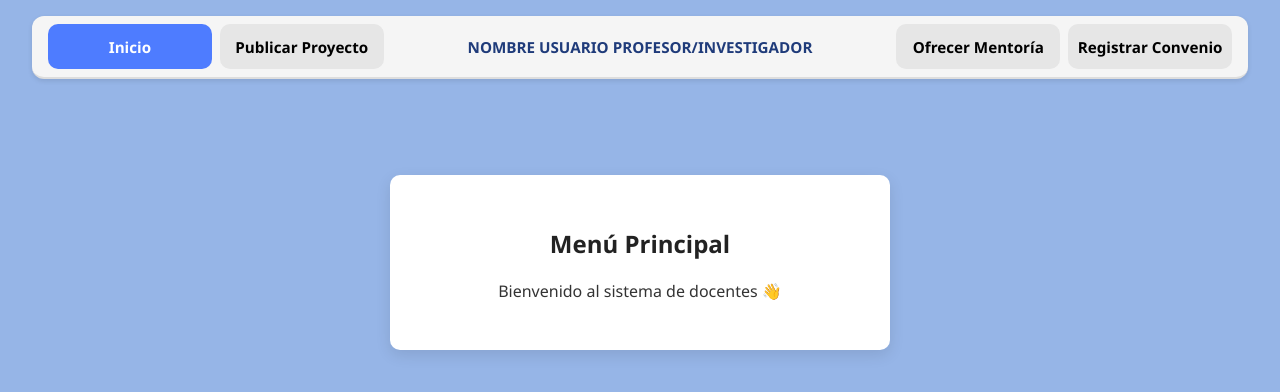
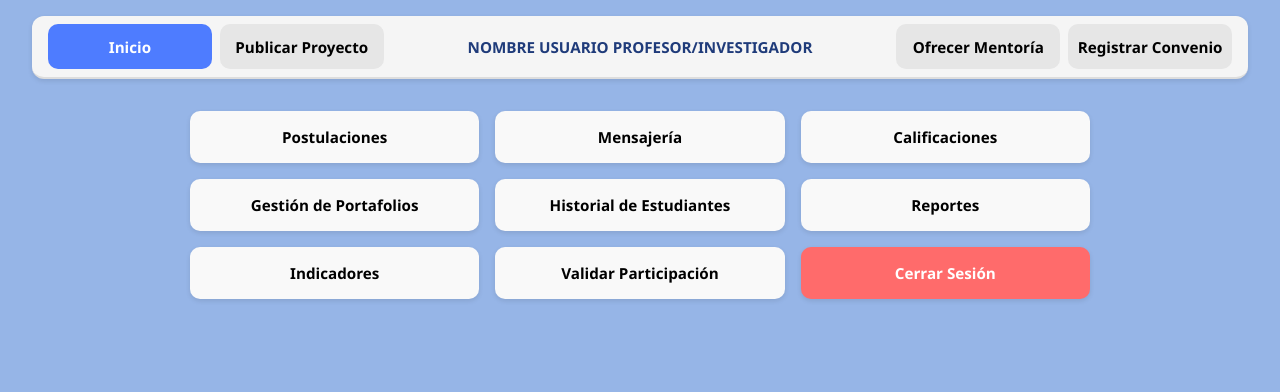
Before and after one commit to ViasUC/Docentes, an Angular app in the folder frontend_docentes/: page /menu in a window 1280 px wide. Shown: the top 392 px of the page. Built offline with nearby package versions, Linux system fonts and the light colour scheme.

Commit message:
Se agregan botones en el menu principal

```diff
--- a/frontend_docentes/src/app/pages/menu-docentes/menu-docentes.css
+++ b/frontend_docentes/src/app/pages/menu-docentes/menu-docentes.css
@@ -61,3 +61,41 @@
   box-shadow: 0 5px 15px rgba(0,0,0,0.1);
   text-align: center;
 }
+
+/* === Sección de botones principales === */
+.menu-actions {
+  display: flex;
+  flex-wrap: wrap;
+  justify-content: center;
+  gap: 1rem;
+  margin: 2rem auto;
+  max-width: 900px;
+}
+
+/* Botones de acción */
+.action-btn {
+  flex: 1 1 250px;
+  padding: 1rem;
+  border: none;
+  border-radius: 10px;
+  background-color: #f9f9f9;
+  box-shadow: 0 2px 5px rgba(0,0,0,0.1);
+  font-weight: 600;
+  font-size: 0.95rem;
+  cursor: pointer;
+  transition: all 0.2s ease-in-out;
+}
+
+.action-btn:hover {
+  background-color: #e6e6e6;
+  transform: scale(1.03);
+}
+
+.action-btn.logout {
+  background-color: #ff6b6b;
+  color: white;
+}
+
+.action-btn.logout:hover {
+  background-color: #e14d4d;
+}
--- a/frontend_docentes/src/app/pages/menu-docentes/menu-docentes.html
+++ b/frontend_docentes/src/app/pages/menu-docentes/menu-docentes.html
@@ -7,8 +7,15 @@
   <button class="nav-btn">Registrar Convenio</button>
 </nav>
 
-<!-- Contenido general del menú -->
-<div class="menu-container">
-  <h2>Menú Principal</h2>
-  <p>Bienvenido al sistema de docentes 👋</p>
+<!-- Sección de botones principales -->
+<div class="menu-actions">
+  <button class="action-btn">Postulaciones</button>
+  <button class="action-btn">Mensajería</button>
+  <button class="action-btn">Calificaciones</button>
+  <button class="action-btn">Gestión de Portafolios</button>
+  <button class="action-btn">Historial de Estudiantes</button>
+  <button class="action-btn">Reportes</button>
+  <button class="action-btn">Indicadores</button>
+  <button class="action-btn">Validar Participación</button>
+  <button class="action-btn logout">Cerrar Sesión</button>
 </div>
```
